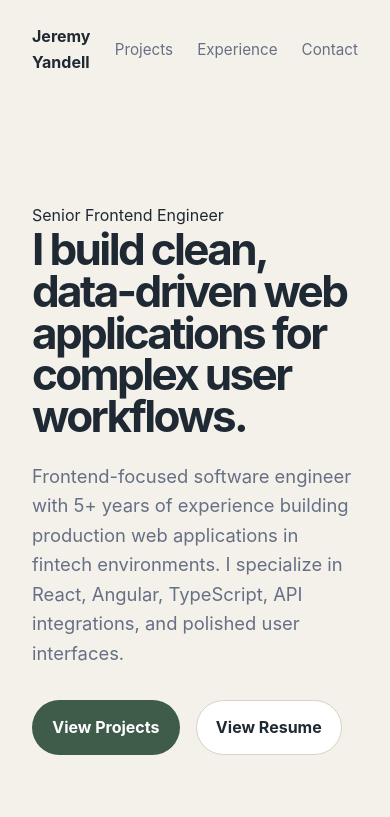
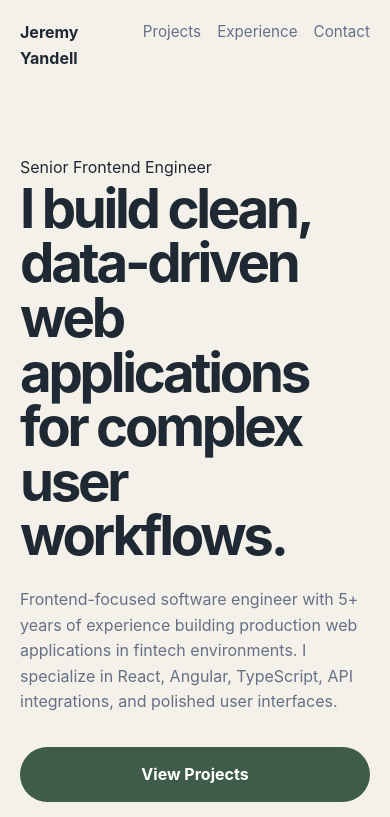
Before and after one commit to jyandell83/personal-site, a React (Vite) app: page / in a window 390 px wide. Shown: the top 817 px of the page. Built offline with nearby package versions, Linux system fonts and the light colour scheme.

Commit message:
styling for small screens

```diff
--- a/src/styles/global.css
+++ b/src/styles/global.css
@@ -24,6 +24,11 @@
   margin: 0;
   padding: 0;
   box-sizing: border-box;
+}
+
+html,
+body {
+  overflow-x: hidden;
 }
 
 html {
@@ -311,9 +316,65 @@ section {
 
 /* random media queries for small screens */
 @media (max-width: 768px) {
+}
+
+@media (max-width: 768px) {
+  main {
+    padding: 0 1.25rem;
+  }
+
+  section {
+    padding: 4rem 0;
+  }
+
+  .site-header {
+    padding: 1.25rem;
+  }
+
+  .site-nav {
+    align-items: flex-start;
+    gap: 1rem;
+  }
+
+  .nav-links {
+    gap: 1rem;
+    font-size: 0.9rem;
+  }
+
+  .hero {
+    min-height: auto;
+    padding-top: 4rem;
+  }
+
+  .hero h1 {
+    font-size: clamp(2.5rem, 14vw, 4rem);
+    line-height: 1;
+  }
+
+  .hero-copy,
+  .about-content,
+  .contact-copy {
+    font-size: 1rem;
+  }
+
+  .about {
+    grid-template-columns: 1fr;
+    gap: 2rem;
+  }
+
   .experience-item {
     grid-template-columns: 1fr;
     gap: 1.5rem;
+  }
+
+  .hero-actions,
+  .contact-links {
+    flex-direction: column;
+    align-items: stretch;
+  }
+
+  .btn {
+    width: 100%;
   }
 }
 
```
